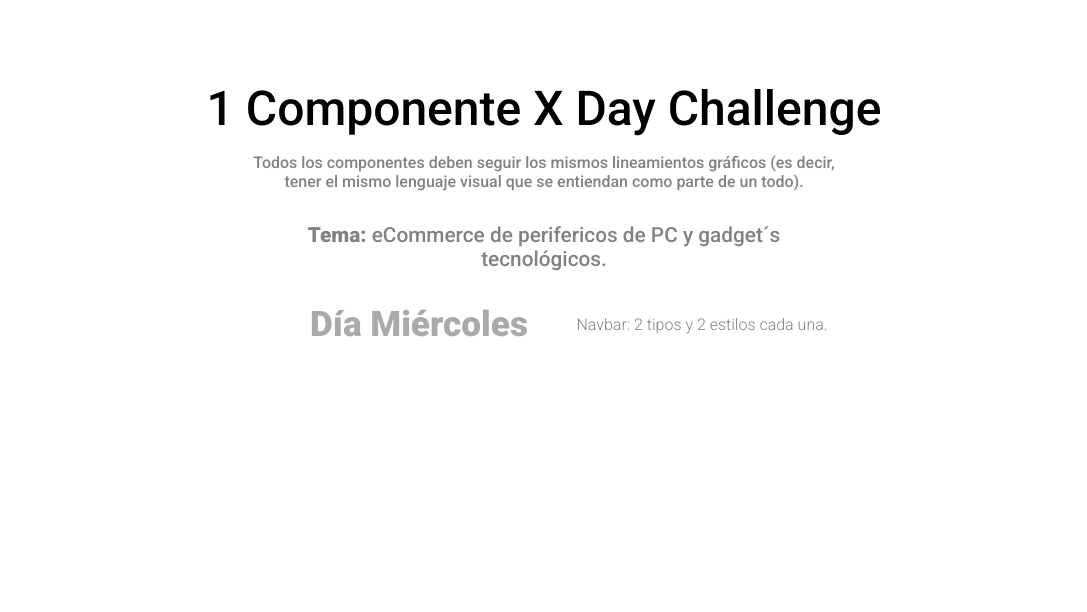
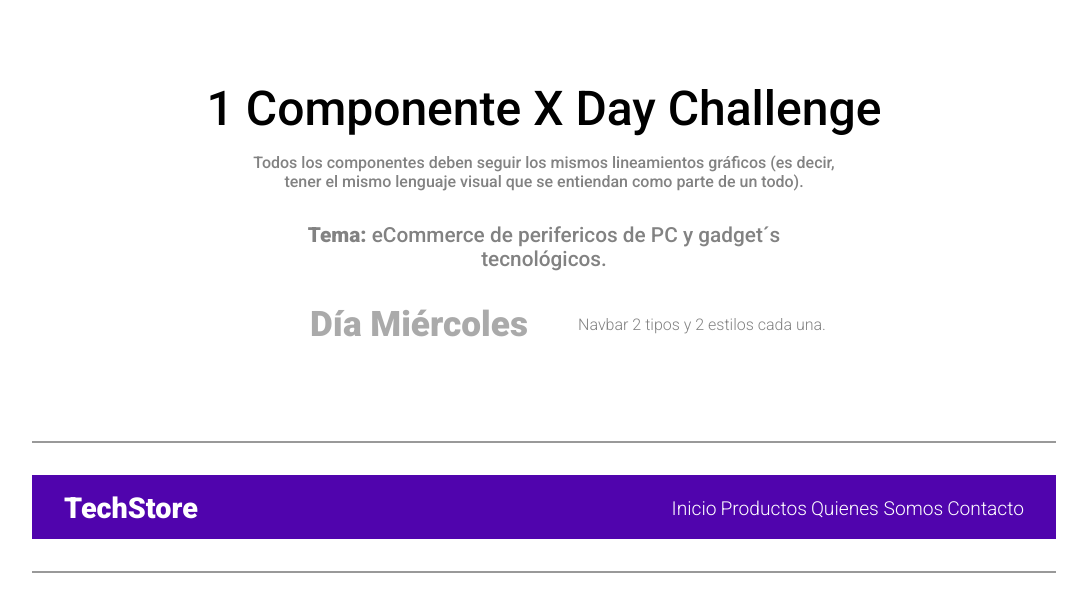
Before and after one commit to Victor-Benitez-Contreras/1componentxday-01, a plain HTML site: page 03-Miércoles/index.html in a window 1280 px wide. Shown: the whole page, without its empty margins (96-1183 px from the left). Drawn offline with Linux system fonts and the light colour scheme.

Commit message:
navbar base

```diff
--- a/02-Martes/estilos.css
+++ b/02-Martes/estilos.css
@@ -84,6 +84,7 @@ footer{
 }
 
 
+
 .ancla__btn{
     text-decoration: none;
     color: #ababab;
@@ -136,6 +137,7 @@ footer{
 }
 
 
+
 .btn__prin{
     box-shadow: 0px 0px 15px 0px #ddc2ff;
     transition-property: box-shadow;
@@ -149,6 +151,7 @@ footer{
     font-weight: bold;
     color: #fff;
 }
+
 
 
 .btn__sec2{
--- a/03-Miércoles/estilos.css
+++ b/03-Miércoles/estilos.css
@@ -59,6 +59,73 @@ span{
     margin: auto;
 }
 
+.caja__desafio{
+    height: auto;
+    background-color: #fff;
+    width: 80%;
+    border-bottom: 2px solid #999;
+    border-top: 2px solid #999;
+    text-align: center;
+    margin: auto;
+}
+
+/* ------- */
+/* aqui comienzan los estilos del componente */
+/* ------- */
+
+
+nav{
+    width: 100%;
+    height: 4rem;
+    background-color: #5004ad;
+    display: grid;
+    grid-template-columns: 2fr 4fr;
+    align-items: center;
+    margin: 2rem auto;
+}
+
+.logo__empresa{
+    text-align: left;
+    margin: auto auto auto 2rem;
+}
+
+.nombre__empresa{
+    color: #fff;
+    font-weight: bold;
+    font-size: 1.8rem;
+    text-align: left;
+}
+
+
+.lista__navbar{
+    text-align: right;
+    margin: auto 2rem auto auto;
+}
+.elemento__lista{
+    display: inline-block;
+}
+.elemento__lista a{
+    text-decoration: none;
+    color: #fff;
+    font-weight: 300;
+    font-size: 1.2rem;
+}
+
+
+
+
+
+
+
+
+
+
+
+
+/* ------
+inicio de media queries
+------ */
+
 
 @media (max-width: 768px) {
     .contenedor {
--- a/03-Miércoles/index.html
+++ b/03-Miércoles/index.html
@@ -18,16 +18,25 @@
 
         <div class="contenedor">
             <h3 class="dia">Día Miércoles</h3>
-            <p class="descripcion">Navbar: 2 tipos y 2 estilos cada una.</p>
+            <p class="descripcion">Navbar 2 tipos y 2 estilos cada una.</p>
         </div>
     </header>
 
     <div class="caja__desafio">
 
         <div class="navbar">
+            <nav>
+                <div class="logo__empresa">
+                    <p class="nombre__empresa">TechStore</p>
+                </div>
 
-
-
+                <ul class="lista__navbar">
+                    <li class="elemento__lista"><a href=#>Inicio</a></li>
+                    <li class="elemento__lista"><a href=#>Productos</a></li>
+                    <li class="elemento__lista"><a href=#>Quienes Somos</a></li>
+                    <li class="elemento__lista"><a href=#>Contacto</a></li>
+                </ul>
+            </nav>
         </div>
 
     </div>
--- a/04-Jueves/estilos.css
+++ b/04-Jueves/estilos.css
@@ -59,6 +59,38 @@ span{
     margin: auto;
 }
 
+.caja__desafio{
+    height: auto;
+    background-color: #fff;
+    width: 80%;
+    border-bottom: 2px solid #999;
+    border-top: 2px solid #999;
+    text-align: center;
+    margin: auto;
+}
+
+/* ------- */
+/* aqui comienzan los estilos del componente */
+/* ------- */
+
+
+
+
+
+
+
+
+
+
+
+
+
+
+
+/* ------
+inicio de media queries
+------ */
+
 
 @media (max-width: 768px) {
     .contenedor {
--- a/05-Viernes/estilos.css
+++ b/05-Viernes/estilos.css
@@ -59,6 +59,38 @@ span{
     margin: auto;
 }
 
+.caja__desafio{
+    height: auto;
+    background-color: #fff;
+    width: 80%;
+    border-bottom: 2px solid #999;
+    border-top: 2px solid #999;
+    text-align: center;
+    margin: auto;
+}
+
+/* ------- */
+/* aqui comienzan los estilos del componente */
+/* ------- */
+
+
+
+
+
+
+
+
+
+
+
+
+
+
+
+/* ------
+inicio de media queries
+------ */
+
 
 @media (max-width: 768px) {
     .contenedor {
--- a/06-Sábado/estilos.css
+++ b/06-Sábado/estilos.css
@@ -59,6 +59,38 @@ span{
     margin: auto;
 }
 
+.caja__desafio{
+    height: auto;
+    background-color: #fff;
+    width: 80%;
+    border-bottom: 2px solid #999;
+    border-top: 2px solid #999;
+    text-align: center;
+    margin: auto;
+}
+
+/* ------- */
+/* aqui comienzan los estilos del componente */
+/* ------- */
+
+
+
+
+
+
+
+
+
+
+
+
+
+
+
+/* ------
+inicio de media queries
+------ */
+
 
 @media (max-width: 768px) {
     .contenedor {
--- a/07-Domingo/estilos.css
+++ b/07-Domingo/estilos.css
@@ -59,6 +59,38 @@ span{
     margin: auto;
 }
 
+.caja__desafio{
+    height: auto;
+    background-color: #fff;
+    width: 80%;
+    border-bottom: 2px solid #999;
+    border-top: 2px solid #999;
+    text-align: center;
+    margin: auto;
+}
+
+/* ------- */
+/* aqui comienzan los estilos del componente */
+/* ------- */
+
+
+
+
+
+
+
+
+
+
+
+
+
+
+
+/* ------
+inicio de media queries
+------ */
+
 
 @media (max-width: 768px) {
     .contenedor {
```
Also changed, not shown: 04-Jueves/index.html (+5 -3 lines), 05-Viernes/index.html (+5 -3 lines), 06-Sábado/index.html (+5 -3 lines), 07-Domingo/index.html (+5 -3 lines).
